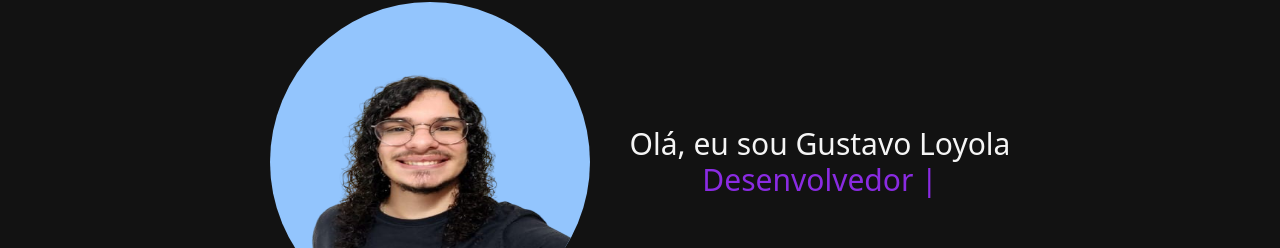
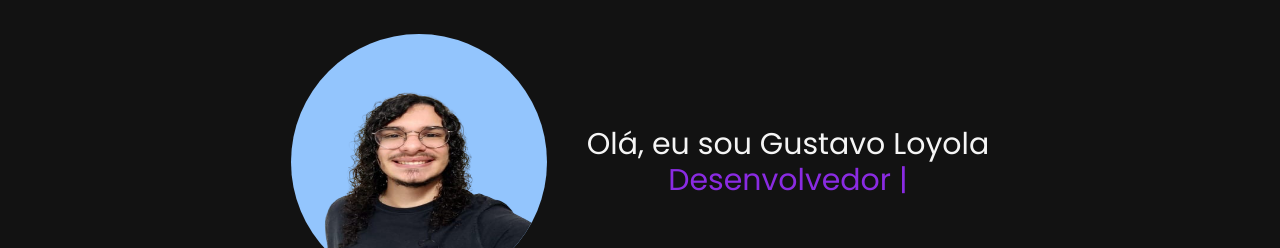
Before and after one commit to GuhLoyola/projeto-portifolio, a React (Vite) app: page / in a window 1280 px wide. Shown: the part 238-486 px from the top of the page. Built offline with nearby package versions, Linux system fonts and the light colour scheme.

Commit message:
Tamanho da imagem e font family do componente alterados

```diff
--- a/src/components/Home/home.jsx
+++ b/src/components/Home/home.jsx
@@ -5,8 +5,8 @@ const Home = () => {
     return (
         <section className="bg-black-russian h-screen">
             <div className="flex justify-center flex-col items-center gap-10 h-full md:flex-row">
-                <img src={Img_Guh} alt="Imagem de Gustavo loyola" className="bg-blue-300 w-56 h-56 md:w-80 md:h-80 rounded-full z-30" />
-                <h1 className="text-smoky-white text-xl md:text-3xl text-center">Olá, eu sou Gustavo Loyola <br />
+                <img src={Img_Guh} alt="Imagem de Gustavo loyola" className="bg-blue-300 w-56 h-56 md:w-64 md:h-64 rounded-full z-30" />
+                <h1 className="text-smoky-white text-xl md:text-3xl text-center font-poppins">Olá, eu sou Gustavo Loyola <br />
                     <ReactTyped strings={['Desenvolvedor Front End']} typeSpeed={100} loop className="text-blue-violet" />
                 </h1>
             </div>
```
